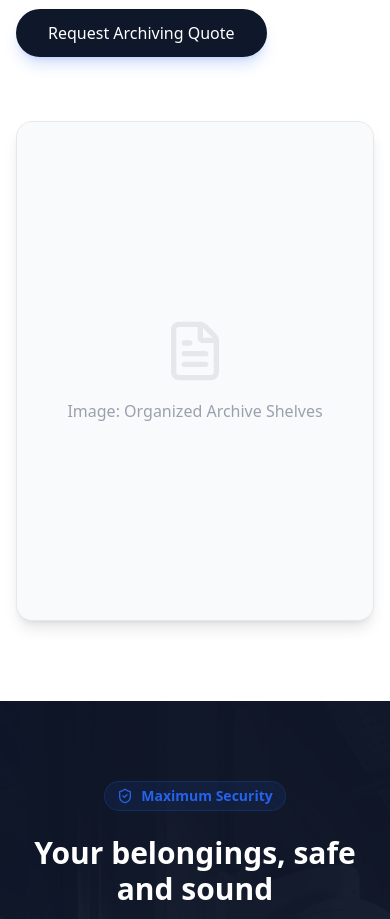
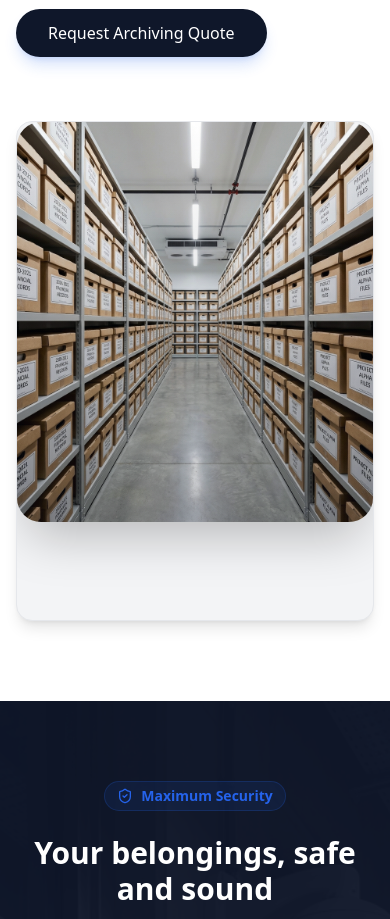
Before and after one commit to Soh1382/huddersfield-self-storage, a Next.js app: page /archiving in a window 390 px wide. Shown: the part 1360-2279 px from the top of the page. Built offline with nearby package versions, Linux system fonts and the light colour scheme.

Commit message:
Fix styling of features strip and missing images

```diff
--- a/src/app/archiving/page.tsx
+++ b/src/app/archiving/page.tsx
@@ -1,5 +1,6 @@
 import Link from "next/link";
 import { Button } from "@/components/ui/button";
+import Image from "next/image";
 import { SecuritySection } from "@/components/sections/security";
 import { FileText, Database, Shield, CheckCircle } from "lucide-react";
 
@@ -77,13 +78,16 @@ export default function ArchivingPage() {
             </div>
 
             <div className="relative h-[500px] bg-gray-100 rounded-2xl overflow-hidden border border-gray-200 shadow-lg">
-               {/* Placeholder for Archiving Image */}
-               <div className="absolute inset-0 flex items-center justify-center bg-gray-50 text-gray-400">
-                  <div className="text-center">
-                     <FileText className="h-16 w-16 mx-auto mb-4 opacity-20" />
-                     <p className="font-medium">Image: Organized Archive Shelves</p>
-                  </div>
-               </div>
+               {/* Right Column: Image */}
+            <div className="relative h-[400px] lg:h-auto rounded-3xl overflow-hidden shadow-2xl">
+              <Image
+                src="/images/archive_shelves.png"
+                alt="Organized Archive Shelves"
+                fill
+                className="object-cover"
+              />
+               <div className="absolute inset-0 bg-linear-to-t from-brand-dark/20 to-transparent" />
+            </div>
             </div>
           </div>
         </div>
--- a/src/components/sections/hero.tsx
+++ b/src/components/sections/hero.tsx
@@ -4,7 +4,7 @@ import { Phone } from "lucide-react";
 
 export function Hero() {
   return (
-    <section className="relative bg-brand-dark text-white pt-20 pb-32 md:pt-32 md:pb-48 overflow-hidden">
+    <section className="relative bg-brand-dark text-white pt-20 pb-48 md:pt-32 md:pb-64 overflow-hidden">
       {/* Background with gradient overlay - Image will go here */}
       <div className="absolute inset-0 bg-brand-dark/90 z-0">
          <img
```
Also changed, not shown: public/images/archive_shelves.png (added), public/images/moving_boxes.png (added).
